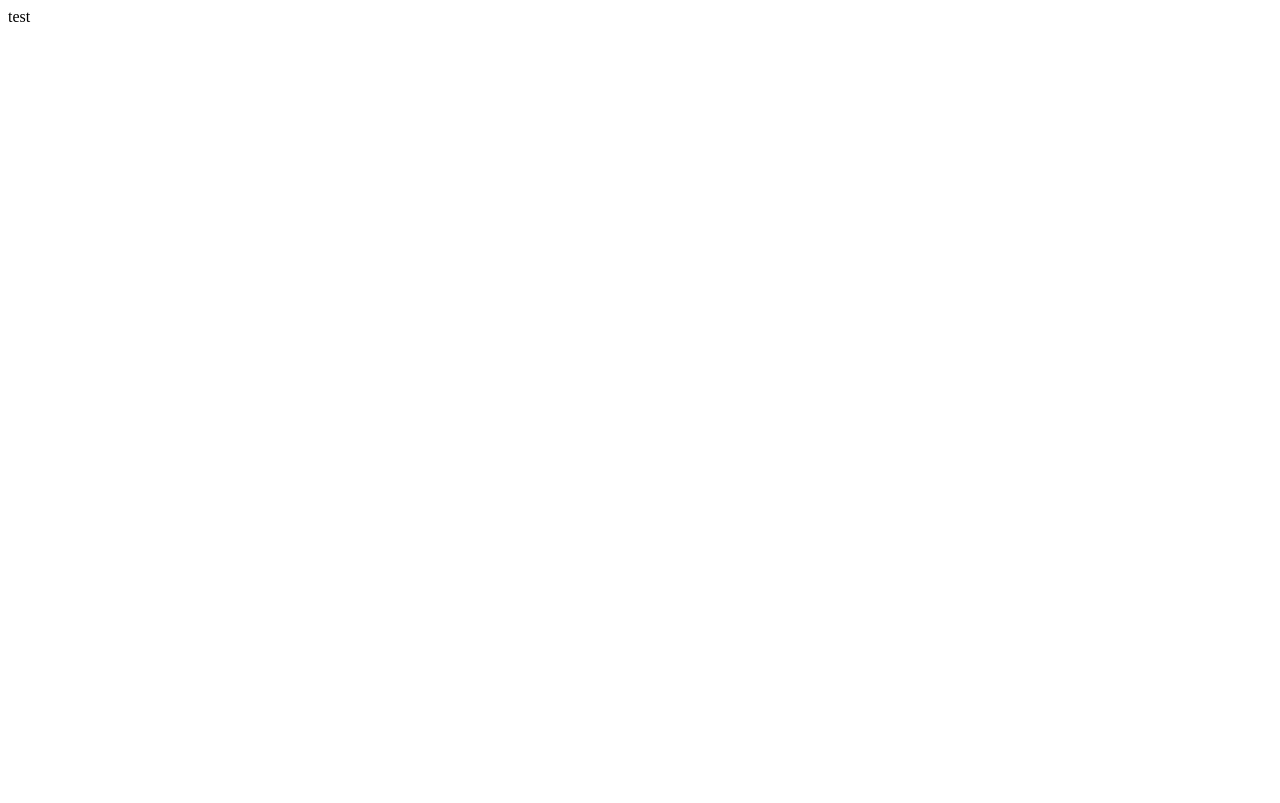
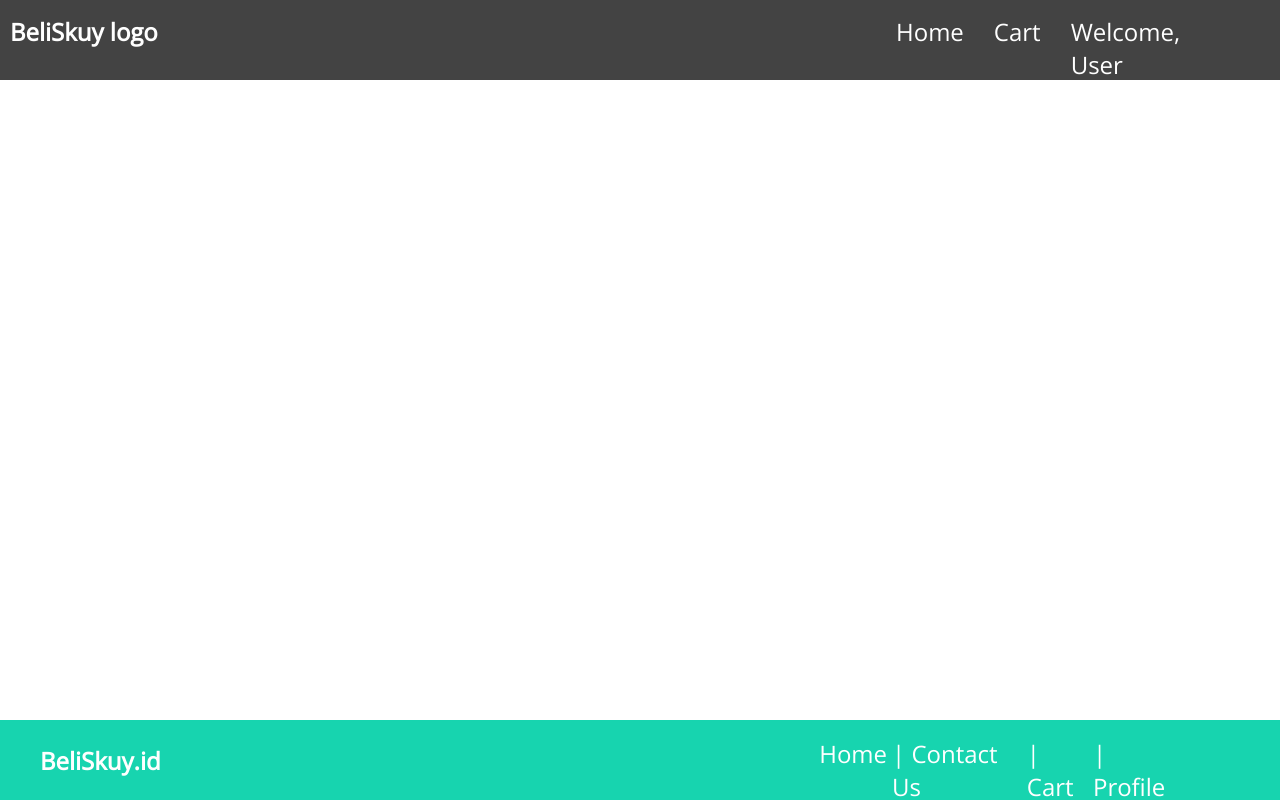
Before and after one commit to Dr4b0t/BeliSkuy, a plain HTML site: page index.html in a window 1280 px wide. Drawn offline with nearby package versions, Linux system fonts and the light colour scheme.

Commit message:
Header & Footer Commit

```diff
--- a/index.css
+++ b/index.css
@@ -1 +1,86 @@
-/* test */
+@import url('https://fonts.googleapis.com/css2?family=Open+Sans&display=swap');
+
+*
+{
+    margin: 0%;
+    padding: 0%;
+}
+body
+{
+    font-family: 'Open Sans', sans-serif;
+    font-weight: 100;
+}
+
+#Header, #Footer
+{
+    position: absolute;
+    width: 100%;
+    color: #ffffff;
+}
+#Header
+{
+    background-color: #434343;
+    height: 10vh;
+}
+
+#Footer
+{
+    background-color: #17d4af;
+    height: 10vh;
+    bottom: 0;
+    display: flex;
+    align-items: center;
+}
+
+#Header h2
+{
+    position: absolute;
+    margin-top: 15px;
+    margin-left: 10px;
+}
+
+#Footer h2
+{
+    position: absolute;
+    text-align: left;
+    margin-left: 40px;
+    background-color: #17d4af;
+}
+
+.nav1
+{
+    position: absolute;
+    width: 50%;
+}
+
+.nav-top
+{
+    position: relative;
+    list-style: none;
+    display: flex;
+    flex-direction: row;
+    gap: 30px;
+    font-size: 24px;
+    left: 140%;
+    top: 15px;
+    width: 50%;
+}
+
+.nav2
+{
+    position: absolute;
+    width: 40%;
+}
+
+.nav-bot
+{
+    position: relative;
+    list-style: none;
+    display: flex;
+    flex-direction: row;
+    gap: 5px;
+    font-size: 24px;
+    left: 160%;
+    top: 10px;
+    width: 70%;
+}
--- a/index.html
+++ b/index.html
@@ -4,9 +4,34 @@
     <meta charset="UTF-8">
     <meta http-equiv="X-UA-Compatible" content="IE=edge">
     <meta name="viewport" content="width=device-width, initial-scale=1.0">
-    <title>Document</title>
+    <title>BeliSkuy</title>
+    <link rel="stylesheet" href="index.css">
+
 </head>
 <body>
-    <span>test</span>
+    <div id="Header">
+        <h2>BeliSkuy logo</h2>
+        <div class="nav1">
+            <ul class="nav-top">
+                <li>Home</li>
+                <li>Cart</li>
+                <li>Welcome, User</li>
+            </ul>
+        </div>
+    </div>
+
+    <div id="Footer">
+        <h2>BeliSkuy.id</h2>
+        <div class="nav2">
+            <ul class="nav-bot">
+                <li>Home</li>
+                <li>| Contact Us</li>
+                <li>| Cart</li>
+                <li>| Profile</li>
+            </ul>
+        </div>
+    </div>
+
+
 </body>
 </html>
```
